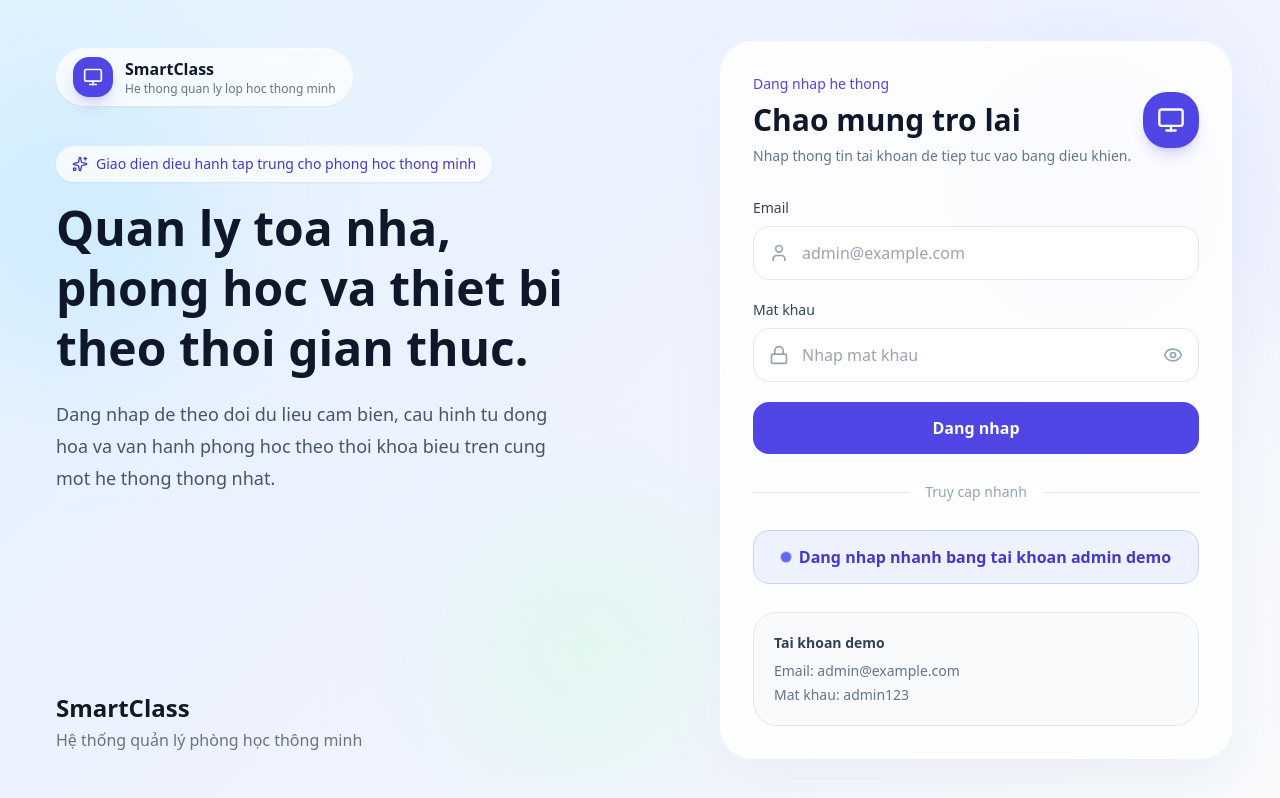
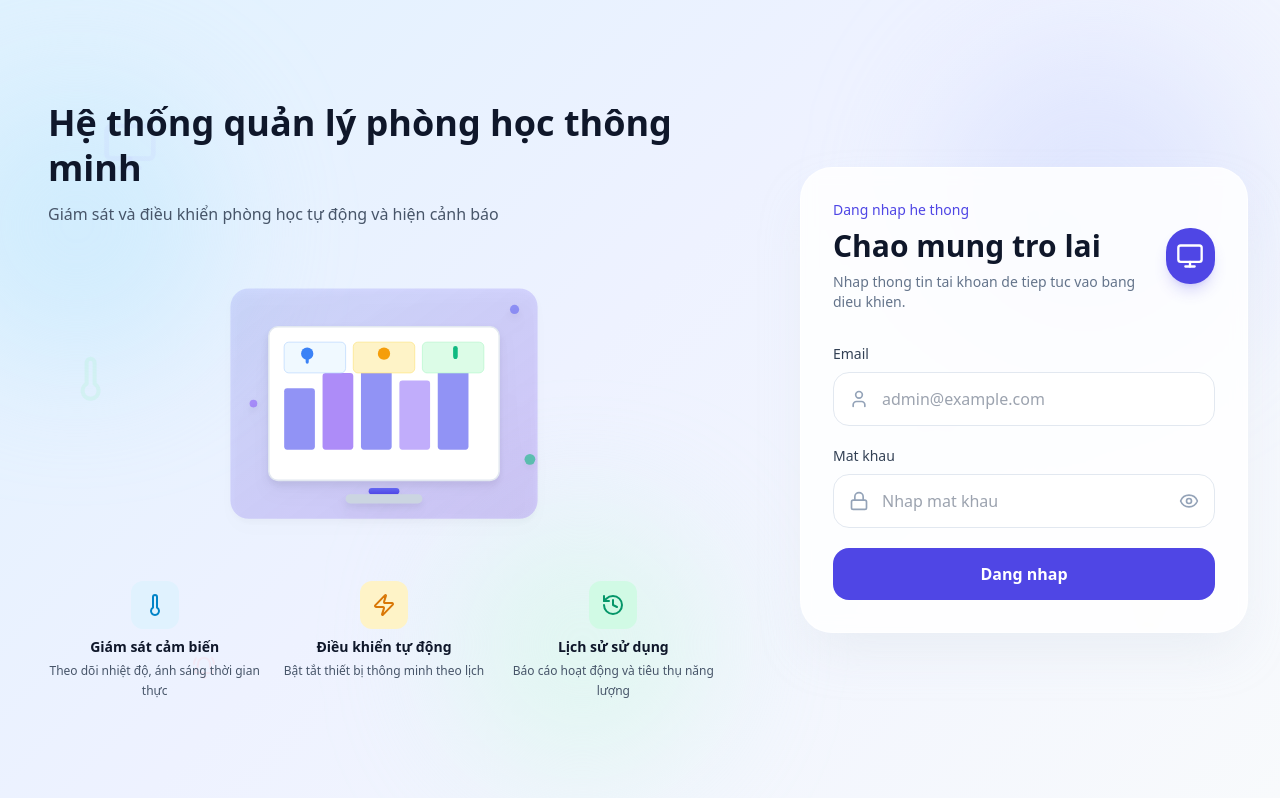
Before and after one commit to Software-Engineering-Web-GR6/web-fontend, a React (Vite) app in the folder smart-classrooms/: page /login in a window 1280 px wide. Built offline with nearby package versions, Linux system fonts and the light colour scheme.

Commit message:
Layout-Login Smart-Classroom

```diff
--- a/smart-classrooms/src/hooks/index.ts
+++ b/smart-classrooms/src/hooks/index.ts
@@ -2,3 +2,4 @@ export { useSensor } from "./useSensor";
 export { useThresholds } from "./useThresholds";
 export { useAlerts } from "./useAlerts";
 export { useDeviceControl } from "./useDeviceControl";
+export { useFormValidation } from "./useFormValidation";
--- a/smart-classrooms/src/pages/Login.tsx
+++ b/smart-classrooms/src/pages/Login.tsx
@@ -11,6 +11,13 @@ import {
   Sparkles,
   User,
   CheckCircle2,
+  BarChart3,
+  Thermometer,
+  Lightbulb,
+  Radio,
+  BellRing,
+  Zap,
+  History,
 } from "lucide-react";
 import { useAuthStore } from "../store/authStore";
 import { useFormValidation } from "../hooks/useFormValidation";
@@ -39,8 +46,14 @@ const Login: React.FC = () => {
     clearError();
 
     // Validate
-    const isUsernameValid = validate("username", username, { required: true, email: true });
-    const isPasswordValid = validate("password", password, { required: true, minLength: 6 });
+    const isUsernameValid = validate("username", username, {
+      required: true,
+      email: true,
+    });
+    const isPasswordValid = validate("password", password, {
+      required: true,
+      minLength: 6,
+    });
 
     if (!isUsernameValid || !isPasswordValid) {
       return;
@@ -80,15 +93,6 @@ const Login: React.FC = () => {
     }
   };
 
-  const handleDemoLogin = async () => {
-    clearError();
-    try {
-      await login({ username: "admin@example.com", password: "admin123" });
-      navigate("/admin/dashboard");
-    } catch {
-      // handled in store
-    }
-  };
 
   return (
     <div className="relative flex min-h-screen overflow-hidden bg-[linear-gradient(135deg,#e0f2fe_0%,#eef2ff_45%,#f8fafc_100%)]">
@@ -103,7 +107,7 @@ const Login: React.FC = () => {
           transition={{
             duration: 20,
             repeat: Infinity,
-            ease: "easeInOut"
+            ease: "easeInOut",
           }}
         />
         <motion.div
@@ -115,7 +119,7 @@ const Login: React.FC = () => {
           transition={{
             duration: 15,
             repeat: Infinity,
-            ease: "easeInOut"
+            ease: "easeInOut",
           }}
         />
         <motion.div
@@ -127,71 +131,445 @@ const Login: React.FC = () => {
           transition={{
             duration: 18,
             repeat: Infinity,
-            ease: "easeInOut"
+            ease: "easeInOut",
           }}
         />
       </div>
 
-      <div className="relative z-10 grid min-h-screen w-full grid-cols-1 xl:grid-cols-[1.05fr_0.95fr]">
+      {/* Floating decorative icons */}
+      <div className="absolute inset-0 overflow-hidden pointer-events-none">
+        {/* Monitor - Top left */}
         <motion.div
-          className="hidden xl:flex flex-col justify-between px-14 py-12"
+          className="absolute left-[8%] top-[15%] text-indigo-200/25 hidden xl:block"
+          animate={{
+            y: [0, -15, 0],
+            rotate: [0, 5, 0],
+          }}
+          transition={{
+            duration: 5,
+            repeat: Infinity,
+            ease: "easeInOut",
+          }}
+        >
+          <Monitor className="h-14 w-14" />
+        </motion.div>
+
+        {/* BarChart - Top right */}
+        <motion.div
+          className="absolute right-[15%] top-[25%] text-sky-200/30 hidden xl:block"
+          animate={{
+            y: [0, -12, 0],
+            rotate: [0, -5, 0],
+          }}
+          transition={{
+            duration: 4.5,
+            repeat: Infinity,
+            ease: "easeInOut",
+            delay: 0.5,
+          }}
+        >
+          <BarChart3 className="h-16 w-16" />
+        </motion.div>
+
+        {/* Thermometer - Middle left */}
+        <motion.div
+          className="absolute left-[5%] top-[45%] text-emerald-200/25 hidden xl:block"
+          animate={{
+            y: [0, -10, 0],
+            x: [0, 5, 0],
+          }}
+          transition={{
+            duration: 6,
+            repeat: Infinity,
+            ease: "easeInOut",
+            delay: 1,
+          }}
+        >
+          <Thermometer className="h-12 w-12" />
+        </motion.div>
+
+        {/* Lightbulb - Bottom right */}
+        <motion.div
+          className="absolute right-[8%] bottom-[20%] text-amber-200/30 hidden xl:block"
+          animate={{
+            y: [0, -18, 0],
+            rotate: [0, 10, 0],
+          }}
+          transition={{
+            duration: 5.5,
+            repeat: Infinity,
+            ease: "easeInOut",
+            delay: 1.5,
+          }}
+        >
+          <Lightbulb className="h-14 w-14" />
+        </motion.div>
+
+        {/* Radio/IoT - Middle right */}
+        <motion.div
+          className="absolute right-[25%] top-[50%] text-indigo-200/20 hidden xl:block"
+          animate={{
+            y: [0, -8, 0],
+            rotate: [0, -8, 0],
+          }}
+          transition={{
+            duration: 4,
+            repeat: Infinity,
+            ease: "easeInOut",
+            delay: 2,
+          }}
+        >
+          <Radio className="h-12 w-12" />
+        </motion.div>
+
+        {/* BellRing - Bottom left */}
+        <motion.div
+          className="absolute left-[15%] bottom-[15%] text-rose-200/25 hidden xl:block"
+          animate={{
+            y: [0, -12, 0],
+            rotate: [0, 15, 0],
+          }}
+          transition={{
+            duration: 4.8,
+            repeat: Infinity,
+            ease: "easeInOut",
+            delay: 0.8,
+          }}
+        >
+          <BellRing className="h-13 w-13" />
+        </motion.div>
+      </div>
+
+      <div className="relative z-10 grid min-h-screen w-full grid-cols-1 xl:grid-cols-[1.5fr_1fr]">
+        <motion.div
+          className="hidden xl:flex flex-col justify-center px-12 py-8"
           initial={{ opacity: 0, x: -50 }}
           animate={{ opacity: 1, x: 0 }}
           transition={{ duration: 0.6 }}
         >
-          <div>
+          <div className="max-w-2xl">
+            {/* Badge */}
+
+            {/* Headline */}
+            <motion.h1
+              className="text-4xl font-bold leading-tight text-slate-900 mb-3"
+              initial={{ y: 10, opacity: 0 }}
+              animate={{ y: 0, opacity: 1 }}
+              transition={{ delay: 0.3 }}
+            >
+              Hệ thống quản lý phòng học thông minh
+            </motion.h1>
+
+            {/* Description */}
+            <motion.p
+              className="text-base text-slate-600 mb-6"
+              initial={{ y: 10, opacity: 0 }}
+              animate={{ y: 0, opacity: 1 }}
+              transition={{ delay: 0.4 }}
+            >
+              Giám sát và điều khiển phòng học tự động và hiện cảnh báo
+            </motion.p>
+
+            {/* Illustration - Compact */}
             <motion.div
-              className="mb-10 inline-flex items-center gap-3 rounded-full border border-white/70 bg-white/70 px-4 py-2 shadow-sm backdrop-blur"
-              initial={{ scale: 0.9, opacity: 0 }}
-              animate={{ scale: 1, opacity: 1 }}
-              transition={{ delay: 0.2 }}
+              className="flex justify-center mb-6"
+              initial={{ opacity: 0, scale: 0.9 }}
+              animate={{ opacity: 1, scale: 1 }}
+              transition={{ delay: 0.5, duration: 0.6 }}
             >
-              <div className="flex h-10 w-10 items-center justify-center rounded-2xl bg-indigo-600 shadow-lg shadow-indigo-600/20">
-                <Monitor className="h-5 w-5 text-white" />
-              </div>
-              <div>
-                <p className="font-semibold text-slate-900">SmartClass</p>
-                <p className="text-xs text-slate-500">
-                  He thong quan ly lop hoc thong minh
-                </p>
+              <div className="relative w-full max-w-sm">
+                {/* SVG Illustration - Smart Classroom Dashboard */}
+                <svg
+                  viewBox="0 0 500 400"
+                  className="w-full h-auto drop-shadow-lg"
+                >
+                  {/* Background card */}
+                  <rect
+                    x="50"
+                    y="50"
+                    width="400"
+                    height="300"
+                    rx="24"
+                    fill="url(#grad1)"
+                    opacity="0.9"
+                  />
+                  <defs>
+                    <linearGradient
+                      id="grad1"
+                      x1="0%"
+                      y1="0%"
+                      x2="100%"
+                      y2="100%"
+                    >
+                      <stop
+                        offset="0%"
+                        style={{ stopColor: "#6366f1", stopOpacity: 0.2 }}
+                      />
+                      <stop
+                        offset="100%"
+                        style={{ stopColor: "#8b5cf6", stopOpacity: 0.3 }}
+                      />
+                    </linearGradient>
+                    <linearGradient
+                      id="grad2"
+                      x1="0%"
+                      y1="0%"
+                      x2="0%"
+                      y2="100%"
+                    >
+                      <stop
+                        offset="0%"
+                        style={{ stopColor: "#6366f1", stopOpacity: 1 }}
+                      />
+                      <stop
+                        offset="100%"
+                        style={{ stopColor: "#4f46e5", stopOpacity: 1 }}
+                      />
+                    </linearGradient>
+                  </defs>
+
+                  {/* Monitor/Screen */}
+                  <rect
+                    x="100"
+                    y="100"
+                    width="300"
+                    height="200"
+                    rx="12"
+                    fill="white"
+                    stroke="#e2e8f0"
+                    strokeWidth="2"
+                  />
+
+                  {/* Dashboard elements */}
+                  {/* Chart bars */}
+                  <rect
+                    x="120"
+                    y="180"
+                    width="40"
+                    height="80"
+                    rx="4"
+                    fill="#6366f1"
+                    opacity="0.7"
+                  />
+                  <rect
+                    x="170"
+                    y="160"
+                    width="40"
+                    height="100"
+                    rx="4"
+                    fill="#8b5cf6"
+                    opacity="0.7"
+                  />
+                  <rect
+                    x="220"
+                    y="140"
+                    width="40"
+                    height="120"
+                    rx="4"
+                    fill="#6366f1"
+                    opacity="0.7"
+                  />
+                  <rect
+                    x="270"
+                    y="170"
+                    width="40"
+                    height="90"
+                    rx="4"
+                    fill="#a78bfa"
+                    opacity="0.7"
+                  />
+                  <rect
+                    x="320"
+                    y="150"
+                    width="40"
+                    height="110"
+                    rx="4"
+                    fill="#6366f1"
+                    opacity="0.7"
+                  />
+
+                  {/* Info cards */}
+                  <rect
+                    x="120"
+                    y="120"
+                    width="80"
+                    height="40"
+                    rx="6"
+                    fill="#f0f9ff"
+                    stroke="#bfdbfe"
+                    strokeWidth="1"
+                  />
+                  <rect
+                    x="210"
+                    y="120"
+                    width="80"
+                    height="40"
+                    rx="6"
+                    fill="#fef3c7"
+                    stroke="#fde68a"
+                    strokeWidth="1"
+                  />
+                  <rect
+                    x="300"
+                    y="120"
+                    width="80"
+                    height="40"
+                    rx="6"
+                    fill="#dcfce7"
+                    stroke="#bbf7d0"
+                    strokeWidth="1"
+                  />
+
+                  {/* Temperature icon */}
+                  <circle cx="150" cy="135" r="8" fill="#3b82f6" />
+                  <rect
+                    x="148"
+                    y="138"
+                    width="4"
+                    height="10"
+                    fill="#3b82f6"
+                    rx="2"
+                  />
+
+                  {/* Light bulb icon */}
+                  <circle cx="250" cy="135" r="8" fill="#f59e0b" />
+                  <path
+                    d="M 245 140 L 255 140"
+                    stroke="#f59e0b"
+                    strokeWidth="2"
+                  />
+
+                  {/* Bell icon */}
+                  <path
+                    d="M 340 128 Q 340 125 343 125 Q 346 125 346 128 L 346 138 Q 346 142 343 142 Q 340 142 340 138 Z"
+                    fill="#10b981"
+                  />
+
+                  {/* Floating data points */}
+                  <motion.circle
+                    cx="420"
+                    cy="80"
+                    r="6"
+                    fill="#6366f1"
+                    opacity="0.6"
+                    animate={{ y: [0, -10, 0] }}
+                    transition={{
+                      duration: 3,
+                      repeat: Infinity,
+                      ease: "easeInOut",
+                    }}
+                  />
+                  <motion.circle
+                    cx="80"
+                    cy="200"
+                    r="5"
+                    fill="#8b5cf6"
+                    opacity="0.6"
+                    animate={{ y: [0, 10, 0] }}
+                    transition={{
+                      duration: 2.5,
+                      repeat: Infinity,
+                      ease: "easeInOut",
+                      delay: 0.5,
+                    }}
+                  />
+                  <motion.circle
+                    cx="440"
+                    cy="280"
+                    r="7"
+                    fill="#10b981"
+                    opacity="0.6"
+                    animate={{ y: [0, -8, 0] }}
+                    transition={{
+                      duration: 2.8,
+                      repeat: Infinity,
+                      ease: "easeInOut",
+                      delay: 1,
+                    }}
+                  />
+
+                  {/* Stand */}
+                  <rect
+                    x="230"
+                    y="310"
+                    width="40"
+                    height="8"
+                    rx="4"
+                    fill="url(#grad2)"
+                  />
+                  <rect
+                    x="200"
+                    y="318"
+                    width="100"
+                    height="12"
+                    rx="6"
+                    fill="#cbd5e1"
+                  />
+                </svg>
               </div>
             </motion.div>
 
-            <div className="max-w-xl">
-              <motion.p
-                className="mb-4 inline-flex items-center gap-2 rounded-full bg-white/75 px-4 py-2 text-sm font-medium text-indigo-700 shadow-sm"
-                initial={{ y: 20, opacity: 0 }}
-                animate={{ y: 0, opacity: 1 }}
-                transition={{ delay: 0.3 }}
+            {/* Features - Horizontal Grid */}
+            <motion.div
+              className="grid grid-cols-3 gap-4"
+              initial={{ opacity: 0, y: 20 }}
+              animate={{ opacity: 1, y: 0 }}
+              transition={{ delay: 0.6 }}
+            >
+              {/* Feature 1 */}
+              <motion.div
+                className="text-center"
+                initial={{ opacity: 0, y: 10 }}
+                animate={{ opacity: 1, y: 0 }}
+                transition={{ delay: 0.65 }}
               >
-                <Sparkles className="h-4 w-4" />
-                Giao dien dieu hanh tap trung cho phong hoc thong minh
-              </motion.p>
-              <motion.h1
-                className="text-5xl font-bold leading-tight text-slate-900"
-                initial={{ y: 20, opacity: 0 }}
-                animate={{ y: 0, opacity: 1 }}
-                transition={{ delay: 0.4 }}
+                <div className="flex h-12 w-12 mx-auto mb-2 items-center justify-center rounded-xl bg-sky-100">
+                  <Thermometer className="h-6 w-6 text-sky-600" />
+                </div>
+                <p className="text-sm font-semibold text-slate-900 mb-1">
+                  Giám sát cảm biến
+                </p>
+                <p className="text-xs text-slate-600 leading-relaxed">
+                  Theo dõi nhiệt độ, ánh sáng thời gian thực
+                </p>
+              </motion.div>
+
+              {/* Feature 2 */}
+              <motion.div
+                className="text-center"
+                initial={{ opacity: 0, y: 10 }}
+                animate={{ opacity: 1, y: 0 }}
+                transition={{ delay: 0.7 }}
               >
-                Quan ly toa nha, phong hoc va thiet bi theo thoi gian thuc.
-              </motion.h1>
-              <motion.p
-                className="mt-5 max-w-lg text-lg leading-8 text-slate-600"
-                initial={{ y: 20, opacity: 0 }}
-                animate={{ y: 0, opacity: 1 }}
-                transition={{ delay: 0.5 }}
+                <div className="flex h-12 w-12 mx-auto mb-2 items-center justify-center rounded-xl bg-amber-100">
+                  <Zap className="h-6 w-6 text-amber-600" />
+                </div>
+                <p className="text-sm font-semibold text-slate-900 mb-1">
+                  Điều khiển tự động
+                </p>
+                <p className="text-xs text-slate-600 leading-relaxed">
+                  Bật tắt thiết bị thông minh theo lịch
+                </p>
+              </motion.div>
+
+              {/* Feature 3 */}
+              <motion.div
+                className="text-center"
+                initial={{ opacity: 0, y: 10 }}
+                animate={{ opacity: 1, y: 0 }}
+                transition={{ delay: 0.75 }}
               >
-                Dang nhap de theo doi du lieu cam bien, cau hinh tu dong hoa va
-                van hanh phong hoc theo thoi khoa bieu tren cung mot he thong
-                thong nhat.
-              </motion.p>
-            </div>
-          </div>
-          <div>
-            <h1 className="text-2xl font-bold text-gray-900">SmartClass</h1>
-            <p className="text-gray-500 mt-1">
-              Hệ thống quản lý phòng học thông minh
-            </p>
+                <div className="flex h-12 w-12 mx-auto mb-2 items-center justify-center rounded-xl bg-emerald-100">
+                  <History className="h-6 w-6 text-emerald-600" />
+                </div>
+                <p className="text-sm font-semibold text-slate-900 mb-1">
+                  Lịch sử sử dụng
+                </p>
+                <p className="text-xs text-slate-600 leading-relaxed">
+                  Báo cáo hoạt động và tiêu thụ năng lượng
+                </p>
+              </motion.div>
+            </motion.div>
           </div>
         </motion.div>
 
@@ -353,51 +731,6 @@ const Login: React.FC = () => {
                 )}
               </button>
             </form>
-
-            <div className="relative my-7">
-              <div className="absolute inset-0 flex items-center">
-                <div className="w-full border-t border-slate-200" />
-              </div>
-              <div className="relative flex justify-center text-sm">
-                <span className="bg-white px-4 text-slate-400">
-                  Truy cap nhanh
-                </span>
-              </div>
-            </div>
-
-            <motion.button
-              type="button"
-              onClick={handleDemoLogin}
-              disabled={isLoading}
-              className="flex w-full items-center justify-center gap-2 rounded-2xl border border-indigo-200 bg-indigo-50 px-4 py-3.5 font-semibold text-indigo-700 transition hover:bg-indigo-100 disabled:opacity-50"
-              whileHover={{ scale: isLoading ? 1 : 1.02 }}
-              whileTap={{ scale: isLoading ? 1 : 0.98 }}
-              initial={{ y: 20, opacity: 0 }}
-              animate={{ y: 0, opacity: 1 }}
-              transition={{ delay: 0.7 }}
-            >
-              <motion.div
-                className="h-2.5 w-2.5 rounded-full bg-indigo-500"
-                animate={{ scale: [1, 1.2, 1] }}
-                transition={{ duration: 2, repeat: Infinity }}
-              />
-              Dang nhap nhanh bang tai khoan admin demo
-            </motion.button>
-
-            <motion.div
-              className="mt-7 rounded-3xl border border-slate-200 bg-slate-50 p-5"
-              initial={{ y: 20, opacity: 0 }}
-              animate={{ y: 0, opacity: 1 }}
-              transition={{ delay: 0.8 }}
-            >
-              <p className="mb-2 text-sm font-semibold text-slate-700">
-                Tai khoan demo
-              </p>
-              <div className="space-y-1 text-sm text-slate-500">
-                <p>Email: admin@example.com</p>
-                <p>Mat khau: admin123</p>
-              </div>
-            </motion.div>
           </motion.div>
         </div>
       </div>
```
